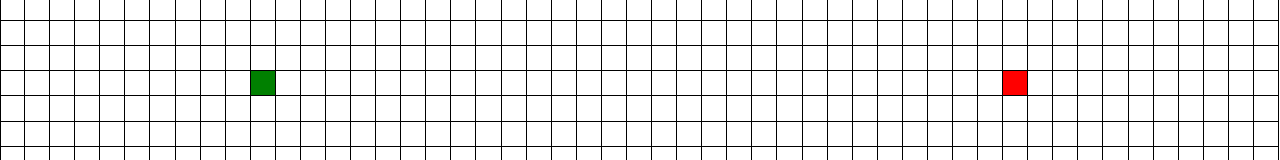
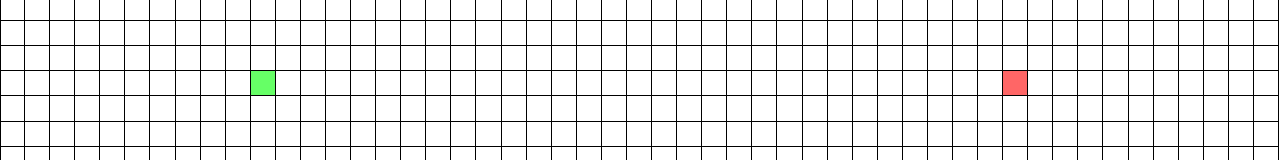
Before and after one commit to rjejoon/pathfinding-visualizer, a React (Create React App) app: page / in a window 1280 px wide. Shown: the part 352-512 px from the top of the page. Built offline with nearby package versions, Linux system fonts and the light colour scheme.

Commit message:
Update colors

```diff
--- a/src/components/Node.tsx
+++ b/src/components/Node.tsx
@@ -43,11 +43,11 @@ const Node = styled(BaseNode)`
   border-right: 0.5px solid black;
 
   background-color: ${props => {
-    if (props.vert.isSource) return 'green';
-    else if (props.vert.isDest) return 'red';
+    if (props.vert.isSource) return '#66ff66';
+    else if (props.vert.isDest) return '#ff6666';
     else if (props.vert.isWall) return 'gray';
-    else if (props.vert.isVisited) return 'blue';
-    else if (props.vert.isPath) return 'yellow';
+    else if (props.vert.isVisited) return '#99e6ff';
+    else if (props.vert.isPath) return '#ffff99';
     return 'white';
   }}
 `;
```
